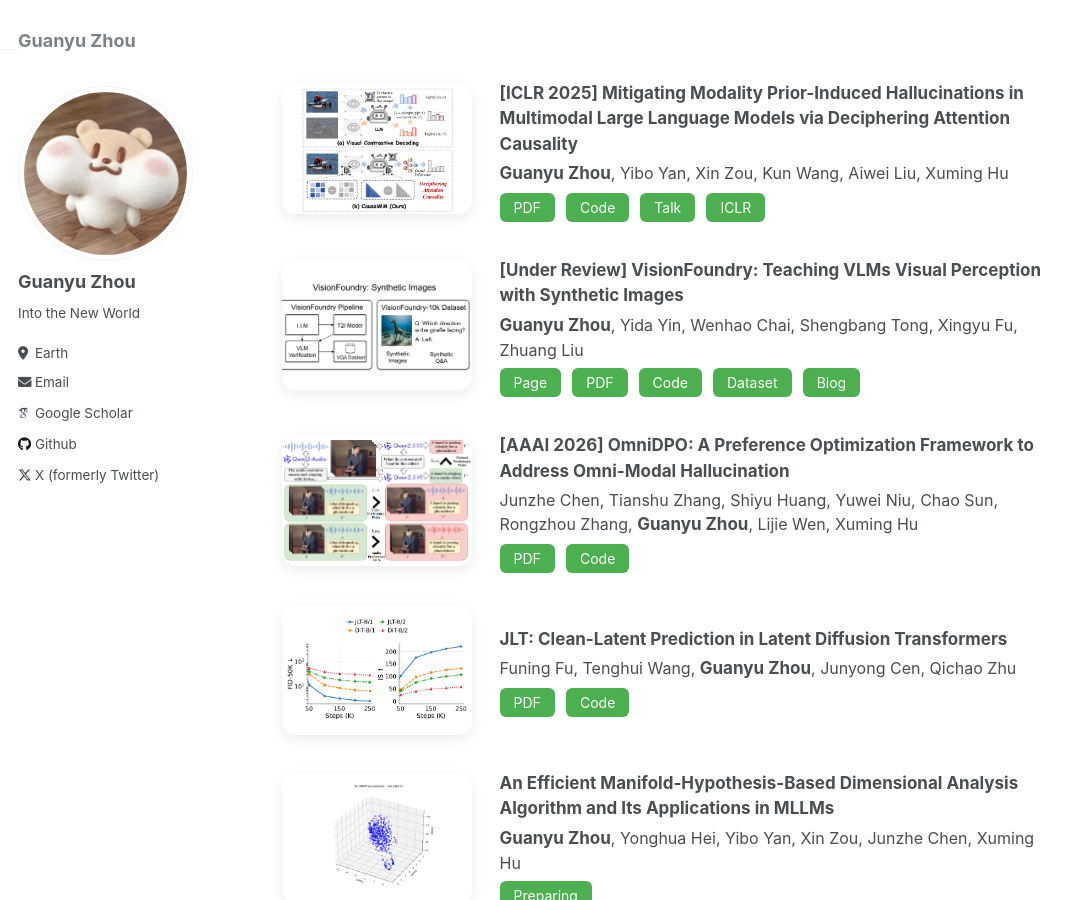
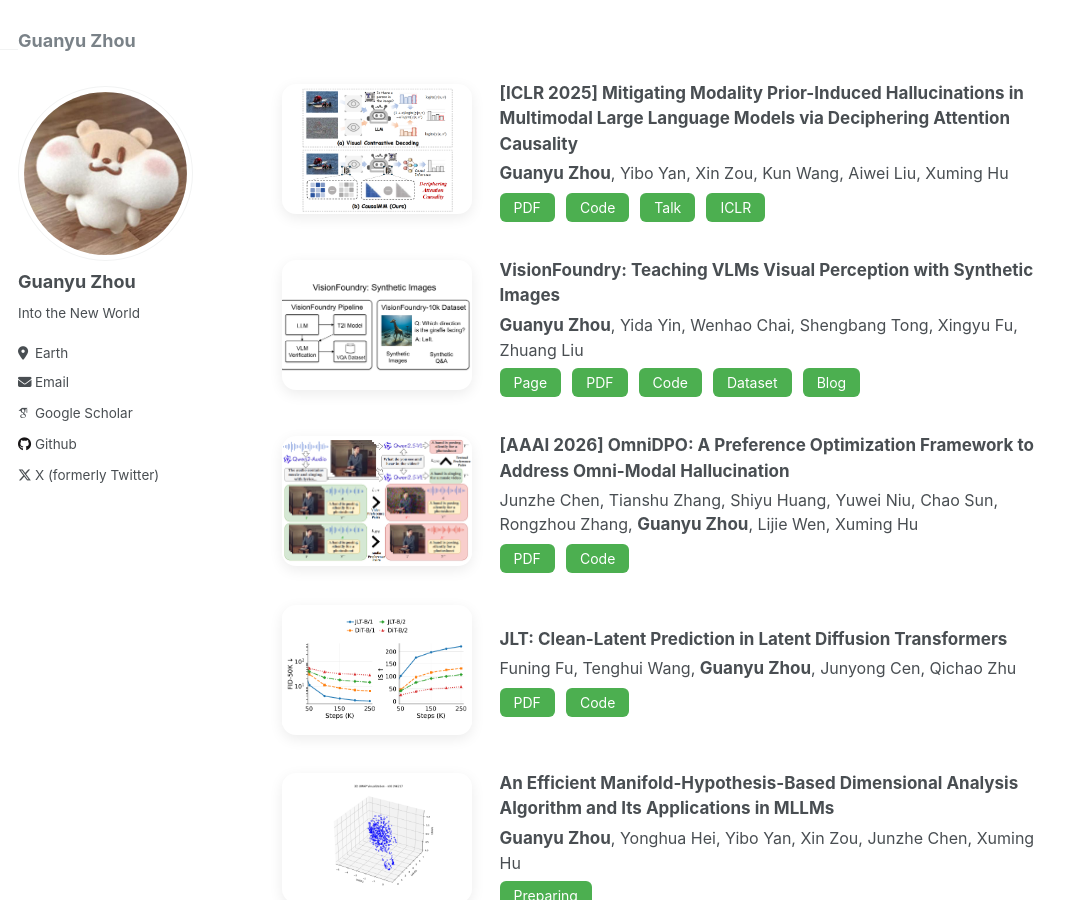
Before and after one commit to The-Martyr/the-martyr.github.io, a Jekyll site: the page built from _pages/about.md, in a window 1280 px wide and 900 px high, scrolled down 824 px. Shown: the whole window, without its empty margins (0-1085 px from the left). Built offline with Jekyll 4.4.1, drawn with Linux system fonts in a browser that asks for light colours; some web fonts are replaced.

Commit message:
Remove [Under Review] tag from VisionFoundry
Co-Authored-By: Claude Opus 4.7 <noreply@anthropic.com>

```diff
--- a/_pages/about.md
+++ b/_pages/about.md
@@ -110,7 +110,7 @@ My ultimate goal is to build **a multimodal, scalable, dataset-free, continuousl
   </div>
 
   <div class="pub-content">
-    <p><strong>[Under Review] VisionFoundry: Teaching VLMs Visual Perception with Synthetic Images</strong></p>
+    <p><strong>VisionFoundry: Teaching VLMs Visual Perception with Synthetic Images</strong></p>
     <p><strong>Guanyu Zhou</strong>, Yida Yin, Wenhao Chai, Shengbang Tong, Xingyu Fu, Zhuang Liu</p>
 
     <div class="pub-buttons">
```
